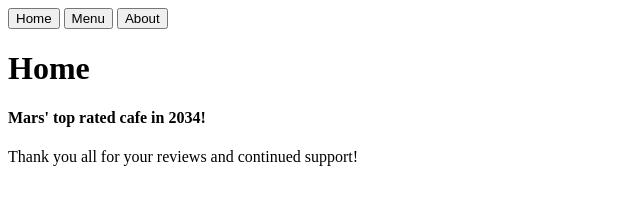
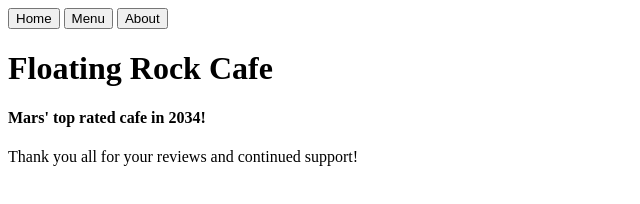
Before and after one commit to marin0suke/restaurant-page, a website built with webpack: page src/template.html in a window 1280 px wide. Shown: the whole page, without its empty margins (0-640 px from the left). Built offline with nearby package versions, Linux system fonts and the light colour scheme.

Commit message:
Remove hardcoded html and add DOM created elements for homepage

```diff
--- /dev/null
+++ b/src/homepage.js
@@ -0,0 +1,20 @@
+export const homepage = () => {
+    const container = document.createElement("div"); // const here so can append to.
+
+    const name = document.createElement("h1");
+    name.classList.add("name");
+    name.textContent = "Floating Rock Cafe";
+    container.appendChild(name);
+
+    const award = document.createElement("h4");
+    award.classList.add("award");
+    award.textContent = "Mars' top rated cafe in 2034!";
+    container.appendChild(award);
+
+    const thankyou = document.createElement("p");
+    thankyou.classList.add("thankyou");
+    thankyou.textContent = "Thank you all for your reviews and continued support!";
+    container.appendChild(thankyou);
+
+    return container;
+};
--- a/src/index.js
+++ b/src/index.js
@@ -1 +1,5 @@
-console.log("test");
+import { homepage } from "./homepage.js";
+
+const content = document.querySelector(".content");
+
+content.appendChild(homepage());
--- a/src/template.html
+++ b/src/template.html
@@ -12,12 +12,6 @@
             <button class="header-button">About</button>
         </nav>
     </header>
-    <div class="content">
-        <div class="homepage">
-            <h1>Home</h1>
-            <h4>Mars' top rated cafe in 2034!</h4>
-            <p>Thank you all for your reviews and continued support!</p>
-        </div>
-    </div>
+    <div class="content"></div>
 </body>
 </html>
```
Also changed, not shown: dist/index.html, src/greeting.js (deleted).
